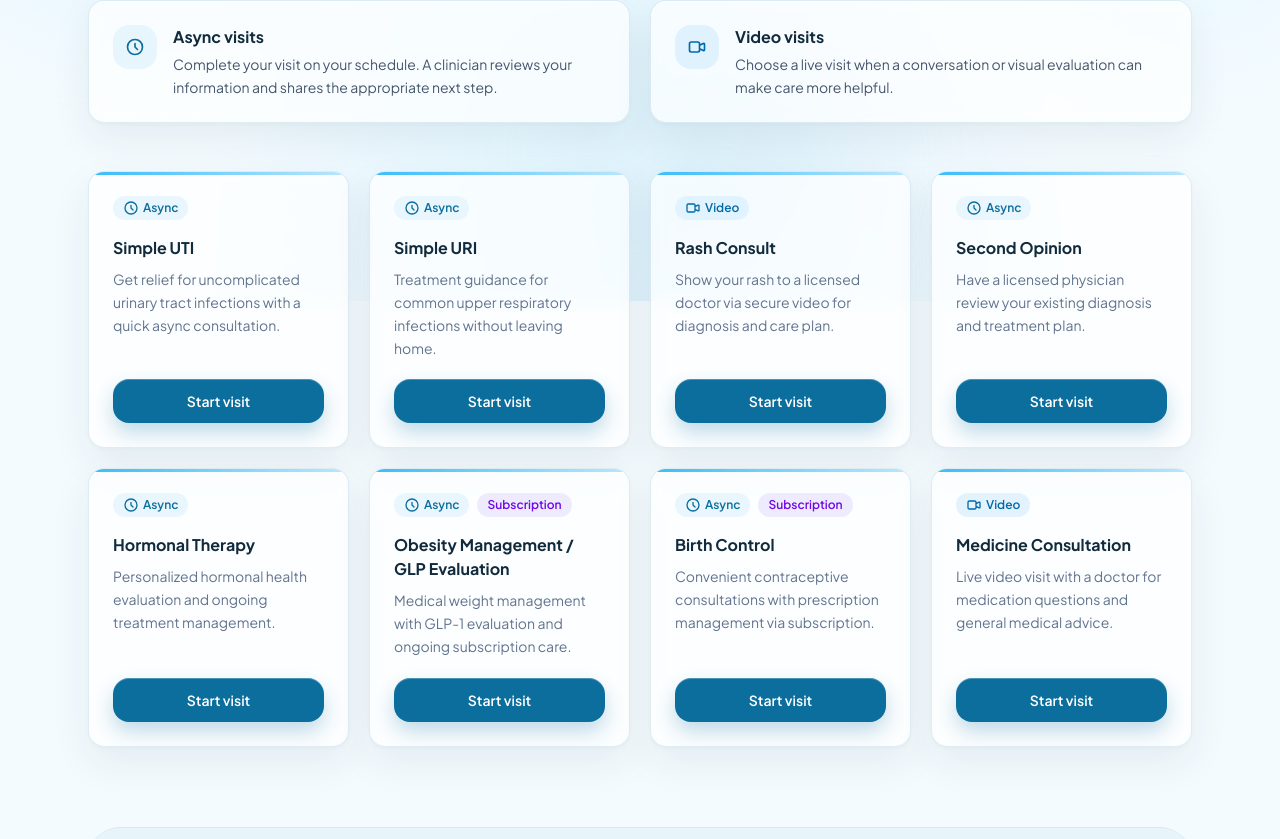
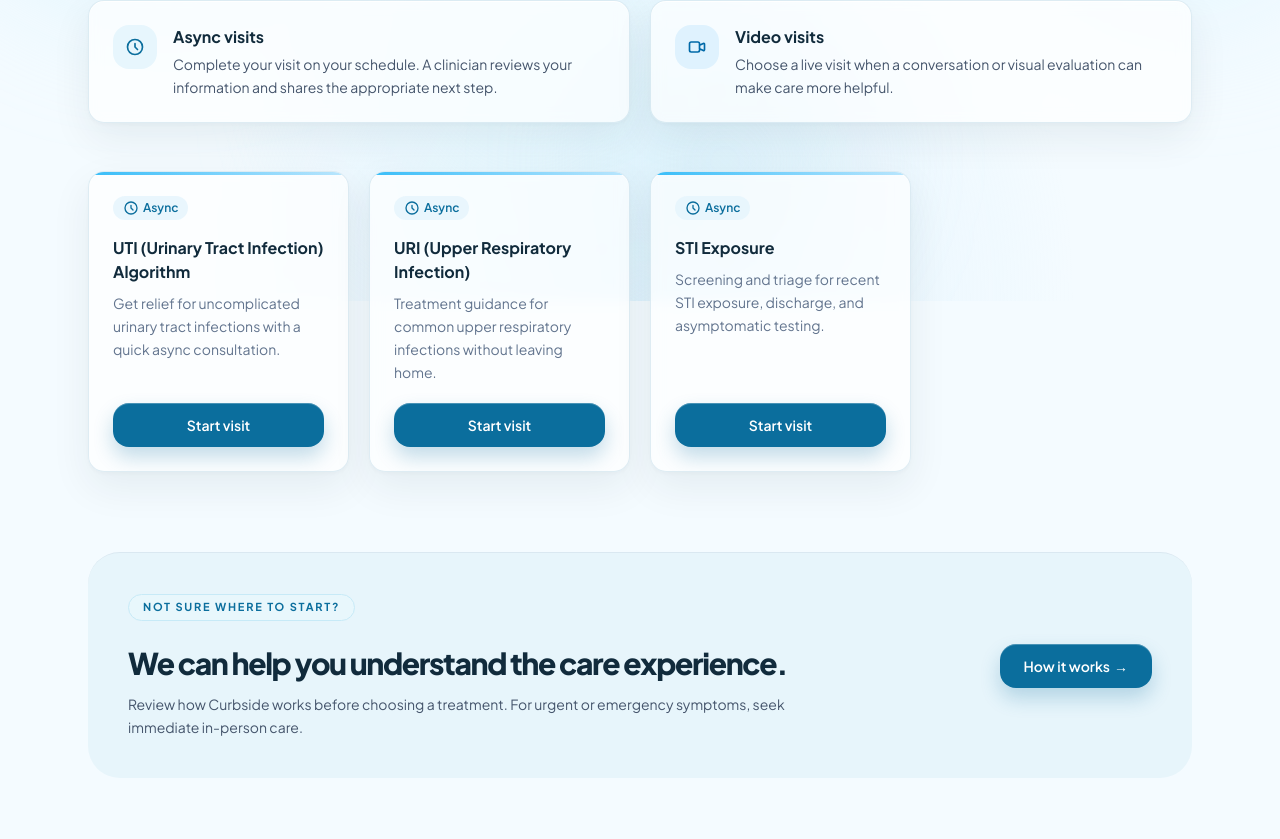
Before and after one commit to Curbside-Tech/web-app, a React (Vite) app: page /treatments in a window 1280 px wide. Shown: the part 499-1338 px from the top of the page. Built offline with nearby package versions, Linux system fonts and the light colour scheme.

Commit message:
feat: add treatment-specific booking
connect treatment cards to the booking flow
pass treatment data through the booking page
add Healthie URLs for each treatment type

```diff
--- a/src/components/BookingForm.tsx
+++ b/src/components/BookingForm.tsx
@@ -1,26 +1,61 @@
-import React from 'react';
+import { useState } from 'react';
+import { useSearchParams, useLocation } from 'react-router-dom';
+import { treatments } from '../data/treatments';
 
-export const BookingForm: React.FC = () => {
+export default function BookingPage() {
+  const [searchParams] = useSearchParams();
+  const location = useLocation();
+  const [isLoading, setIsLoading] = useState(true);
+
+  // Extract treatment ID from query string, router state object, or direct state value
+  const treatmentId =
+    searchParams.get('treatment') ||
+    location.state?.treatment?.id ||
+    location.state?.treatmentId;
+
+  const selectedTreatment = treatments.find((t) => t.id === treatmentId);
+
+  const iframeUrl = selectedTreatment?.healthieUrl;
+
   return (
-    <div style={{ width: '100%', maxWidth: '800px', margin: '0 auto' }}>
+    <div className="w-full max-w-4xl mx-auto p-4">
+      <h2 className="text-xl font-bold mb-4 text-center text-slate-800">
+        {selectedTreatment ? `Booking: ${selectedTreatment.name}` : 'Book Consultation'}
+      </h2>
+
+      <div className="relative w-full min-h-[600px] rounded-lg overflow-hidden border border-gray-100 shadow-sm">
+        {/* Loading Spinner */}
+        {isLoading && (
+          <div className="absolute inset-0 flex items-center justify-center bg-gray-50 z-10">
+            <div className="animate-spin rounded-full h-10 w-10 border-b-2 border-teal-600"></div>
+          </div>
+        )}
+
         <iframe
-        src="https://securestaging.gethealthie.com/appointments/embed_appt?dietitian_id=6590487&embed_form_id=2391153&form_only=true&primary_color=c252b4"
+          key={iframeUrl}
+          src={iframeUrl}
+          onLoad={() => setIsLoading(false)}
           style={{
             width: '100%',
             height: '100%',
             minHeight: '600px',
-          border: 'none', // FIXED: replaced '0px' with 'none'
+            border: 'none',
           }}
-        title="Healthie Booking Form"
+          title={`${selectedTreatment?.name || 'Healthie'} Booking Form`}
         />
-      <p style={{ textAlign: 'center', marginTop: '10px' }}>
+      </div>
+
+      <p className="text-center mt-3 text-sm text-gray-500">
         Booking Provided by{' '}
-        <a href="https://gethealthie.com" target="_blank" rel="noopener noreferrer">
+        <a
+          href="https://gethealthie.com"
+          target="_blank"
+          rel="noopener noreferrer"
+          className="underline hover:text-gray-700 transition-colors"
+        >
           Healthie
         </a>
       </p>
     </div>
   );
-};
-
-export default BookingForm;
+}
--- a/src/components/TreatmentCard.tsx
+++ b/src/components/TreatmentCard.tsx
@@ -35,10 +35,11 @@ export default function TreatmentCard({ treatment }: TreatmentCardProps) {
         {treatment.description}
       </p>
 
+      {/* Direct users to the booking page with treatment details passed via state */}
       <Link
-        to="/sign-up"
+        to={`/booking?treatment=${treatment.id}`}
         className="btn-primary mt-5 w-full text-center"
-        state={{ treatmentId: treatment.id }}
+        state={{ treatment }}
       >
         Start visit
       </Link>
--- a/src/data/treatments.ts
+++ b/src/data/treatments.ts
@@ -1,62 +1,30 @@
 import type { Treatment } from '../types';
 
-// TODO: Replace with fetch('/api/treatments') when treatment-listing API is ready
+
 export const treatments: Treatment[] = [
   {
-    id: 'simple-uti',
-    name: 'Simple UTI',
+    id: 'uti',
+    name: 'UTI (Urinary Tract Infection) Algorithm',
     description: 'Get relief for uncomplicated urinary tract infections with a quick async consultation.',
     mode: 'async',
     subscriptionRequired: false,
+    healthieUrl: 'https://securestaging.gethealthie.com/appointments/embed_appt?dietitian_id=6590487&embed_form_id=2391965&form_only=true&primary_color=4A9625',
   },
   {
-    id: 'simple-uri',
-    name: 'Simple URI',
+    id: 'uri',
+    name: 'URI (Upper Respiratory Infection)',
     description: 'Treatment guidance for common upper respiratory infections without leaving home.',
     mode: 'async',
     subscriptionRequired: false,
+    healthieUrl: 'https://securestaging.gethealthie.com/appointments/embed_appt?dietitian_id=6590487&embed_form_id=2391968&form_only=true&primary_color=4A9625'
   },
   {
-    id: 'rash-consult',
-    name: 'Rash Consult',
-    description: 'Show your rash to a licensed doctor via secure video for diagnosis and care plan.',
-    mode: 'video',
-    subscriptionRequired: false,
-  },
-  {
-    id: 'second-opinion',
-    name: 'Second Opinion',
-    description: 'Have a licensed physician review your existing diagnosis and treatment plan.',
+    id: 'sti-exposure',
+    name: 'STI Exposure',
+    description: 'Screening and triage for recent STI exposure, discharge, and asymptomatic testing.',
     mode: 'async',
     subscriptionRequired: false,
-  },
-  {
-    id: 'hormonal-therapy',
-    name: 'Hormonal Therapy',
-    description: 'Personalized hormonal health evaluation and ongoing treatment management.',
-    mode: 'async',
-    subscriptionRequired: false,
-  },
-  {
-    id: 'obesity-glp',
-    name: 'Obesity Management / GLP Evaluation',
-    description: 'Medical weight management with GLP-1 evaluation and ongoing subscription care.',
-    mode: 'async',
-    subscriptionRequired: true,
-  },
-  {
-    id: 'birth-control',
-    name: 'Birth Control',
-    description: 'Convenient contraceptive consultations with prescription management via subscription.',
-    mode: 'async',
-    subscriptionRequired: true,
-  },
-  {
-    id: 'medicine-consultation',
-    name: 'Medicine Consultation',
-    description: 'Live video visit with a doctor for medication questions and general medical advice.',
-    mode: 'video',
-    subscriptionRequired: false,
+    healthieUrl: 'https://securestaging.gethealthie.com/appointments/embed_appt?dietitian_id=6590487&embed_form_id=2391969&form_only=true&primary_color=4A9625'
   },
 ];
 
--- a/src/types.ts
+++ b/src/types.ts
@@ -6,6 +6,7 @@ export interface Treatment {
   description: string;
   mode: TreatmentMode;
   subscriptionRequired: boolean;
+  healthieUrl: string; // Add this property to store the Healthie form URL
 }
 
 export interface FaqItem {
```
Lines whose indentation alone changed are shown as unchanged.
